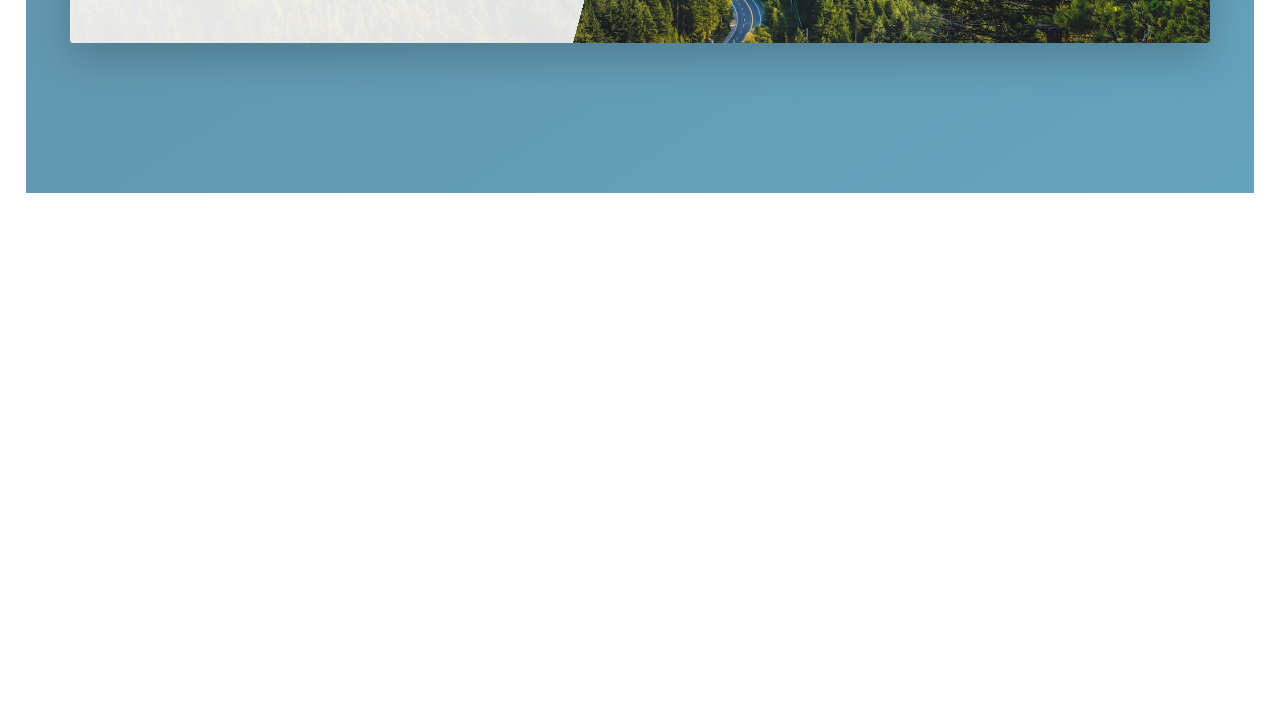
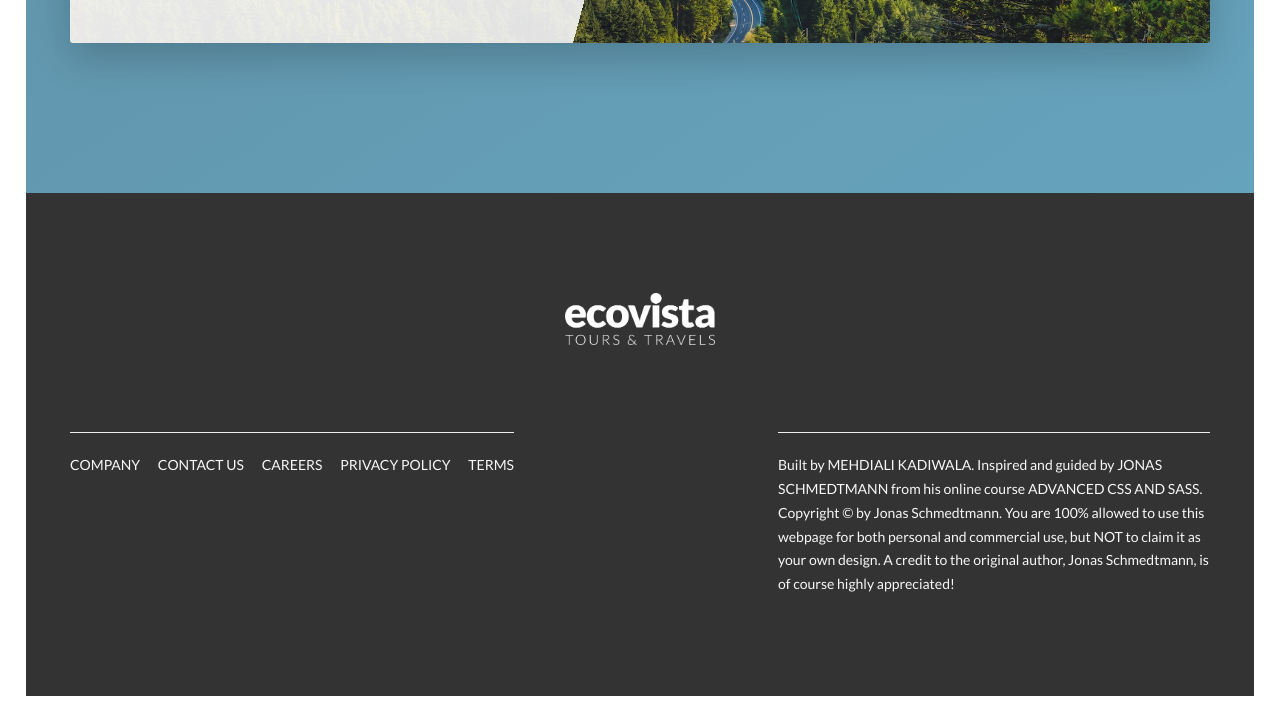
Before and after one commit to mehdiali-mk/Ecovista-Tours, a plain HTML site: page index.html in a window 1280 px wide. Shown: the part 5106-5828 px from the top of the page. Before the commit the page ends 5324 px from the top, so only its background shows below. Drawn offline with Linux system fonts and the light colour scheme.

Commit message:
Footer Section Added

```diff
--- a/CSS/style.css
+++ b/CSS/style.css
@@ -669,6 +669,52 @@ body {
     font-size: 5.2rem;
     font-weight: 300; }
 
+.footer {
+  background-color: #333;
+  padding: 10rem 0;
+  font-size: 1.4rem;
+  color: #f7f7f7; }
+  .footer-logo-box {
+    text-align: center;
+    margin-bottom: 8rem; }
+  .footer-logo {
+    width: 15rem;
+    height: auto; }
+  .footer-navigation {
+    border-top: 1px solid #eee;
+    padding-top: 2rem;
+    display: inline-block; }
+  .footer-list {
+    list-style: none; }
+  .footer-item {
+    display: inline-block; }
+    .footer-item:not(:last-child) {
+      margin-right: 1.5rem; }
+  .footer-link:link, .footer-link:visited {
+    text-decoration: none;
+    color: #f7f7f7;
+    text-transform: uppercase;
+    background-color: #333;
+    display: inline-block;
+    transition: all 0.2s;
+    -webkit-transition: all 0.2s;
+    -moz-transition: all 0.2s;
+    -ms-transition: all 0.2s;
+    -o-transition: all 0.2s; }
+  .footer-link:hover, .footer-link:active {
+    color: #247ba0;
+    box-shadow: 0 1rem 2rem rgba(0, 0, 0, 0.4);
+    transform: rotate(5deg) scale(1.3);
+    -webkit-transform: rotate(5deg) scale(1.3);
+    -moz-transform: rotate(5deg) scale(1.3);
+    -ms-transform: rotate(5deg) scale(1.3);
+    -o-transform: rotate(5deg) scale(1.3); }
+  .footer-copyright {
+    border-top: 1px solid #eee;
+    padding-top: 2rem;
+    width: 80%;
+    float: right; }
+
 .row {
   max-width: 114rem;
   margin: 0 auto; }
--- a/index.html
+++ b/index.html
@@ -400,6 +400,53 @@
     </main>
     <!-- ========== End Main Section ========== -->
 
+    <!-- ========== Start Footer Section ========== -->
+    <footer class="footer">
+      <div class="footer-logo-box">
+        <img
+          src="Images/Ecovista-Logo-White.png"
+          alt="White Logo Ecovista"
+          class="footer-logo"
+        />
+      </div>
+      <div class="row">
+        <div class="col-1-of-2">
+          <div class="footer-navigation">
+            <ul class="footer-list">
+              <li class="footer-item">
+                <a href="#" class="footer-link">Company</a>
+              </li>
+              <li class="footer-item">
+                <a href="#" class="footer-link">Contact us</a>
+              </li>
+              <li class="footer-item">
+                <a href="#" class="footer-link">Careers</a>
+              </li>
+              <li class="footer-item">
+                <a href="#" class="footer-link">Privacy Policy</a>
+              </li>
+              <li class="footer-item">
+                <a href="#" class="footer-link">Terms</a>
+              </li>
+            </ul>
+          </div>
+        </div>
+        <div class="col-1-of-2">
+          <p class="footer-copyright">
+            Built by
+            <a href="https://lnkd.in/dNNqPqcF" class="footer-link"
+              >Mehdiali Kadiwala</a
+            >. Inspired and guided by JONAS SCHMEDTMANN from his online course
+            ADVANCED CSS AND SASS. Copyright © by Jonas Schmedtmann. You are
+            100% allowed to use this webpage for both personal and commercial
+            use, but NOT to claim it as your own design. A credit to the
+            original author, Jonas Schmedtmann, is of course highly appreciated!
+          </p>
+        </div>
+      </div>
+    </footer>
+    <!-- ========== End Footer Section ========== -->
+
     <!-- ========== Start Grid Section ========== -->
     <!-- <section class="section-grid">
       <div class="grid">
```
